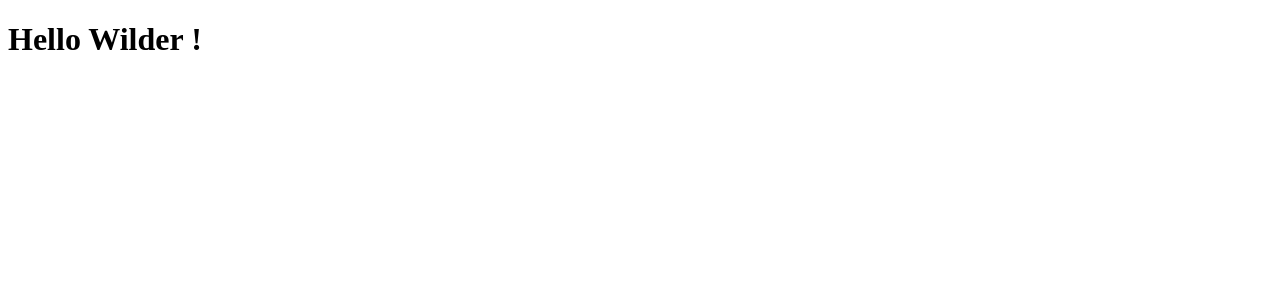
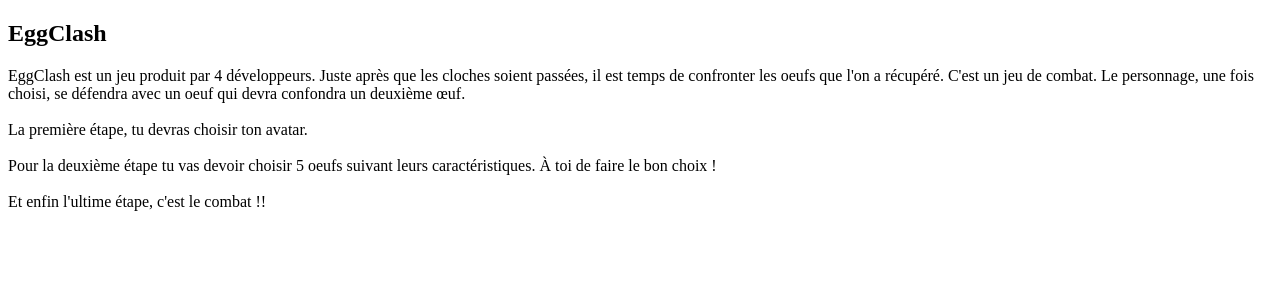
Before and after one commit to JostQ/Cat100Cat, a PHP site: page / in a window 1280 px wide. Shown: the top 300 px of the page. Run offline with PHP 8.4, Linux system fonts and the light colour scheme.

```diff
--- a/src/View/Home/index.html.twig
+++ b/src/View/Home/index.html.twig
@@ -1,5 +1,31 @@
 {% extends 'layout.html.twig' %}
 
 {% block content %}
-    <h1>Hello Wilder !</h1>
+    <section>
+    <h1>EggClash</h1>
+    <div class="Présentation">
+        EggClash est un jeu produit par 4 développeurs.
+        Juste après que les cloches soient passées, il est temps de confronter les oeufs que l'on a récupéré.
+        C'est un jeu de combat. Le personnage, une fois choisi, se défendra avec un oeuf qui devra confondra un deuxième
+        œuf.
+    </div>
+    <div class="image_presentation">
+        <img src="" alt="">
+    </div>
+    <div class="etape1">
+        La première étape, tu devras choisir ton avatar.
+    </div>
+    <div class="image_etape2">
+        <img src="" alt="">
+    </div>
+    <div class="etape2">
+        Pour la deuxième étape tu vas devoir choisir 5 oeufs suivant leurs caractéristiques. À toi de faire le bon choix !
+    </div>
+    <div class="image_etape3">
+        <img src="" alt="">
+    </div>
+    <div class="etape3">
+        Et enfin l'ultime étape, c'est le combat !!
+    </div>
+    </section>
 {% endblock %}
```
Also changed, not shown: public/assets/css/fonts/AmazDooMLeft.ttf (added), public/assets/css/home.css (added).
